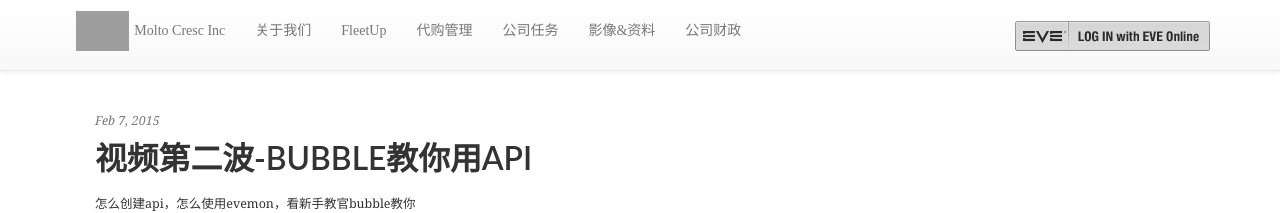
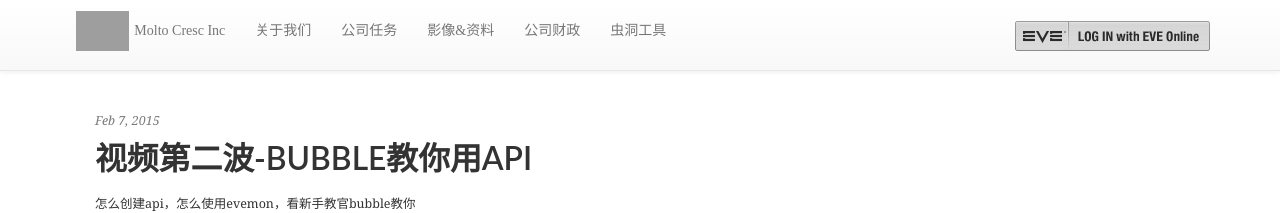
Before and after one commit to zhang98722/zhang98722.github.io, a Jekyll site: the page built from index.html, in a window 1280 px wide. Shown: the top 213 px of the page. Built offline with Jekyll 4.4.1, drawn with Linux system fonts in a browser that asks for light colours; the list of posts is cut into pages by our own code; comment, search, counter and statistics services are not loaded; grey boxes are pictures that could not be loaded.

Commit message:
Update header.html

```diff
--- a/_includes/header.html
+++ b/_includes/header.html
@@ -3,7 +3,7 @@
             <nav class="collapse navbar-collapse bs-navbar-collapse" role="navigation">
                <ul class="nav navbar-nav navbar">
                 <li>
-                        <a href="http://mocri.shadowsong.cn/" id="brand">
+                    <a href="/" id="brand">
                         <img style="margin-top: -5px;padding: 5px;" src="https://image.eveonline.com/Corporation/98355458_32.png" class="navbar-brand">
                         Molto Cresc Inc
                     </a>
@@ -12,19 +12,30 @@
                     <a href="http://blog.mocri.shadowsong.cn/%E5%BD%B1%E5%83%8F&%E8%B5%84%E6%96%99/2014/11/09/about-us/">关于我们</a>
                 </li>
                 <li>
-                        <a href="http://mocri.shadowsong.cn/">FleetUp</a>
-                    </li>
-                    <li>
-                        <a href="http://mocri.shadowsong.cn/shopCar/">代购管理</a>
-                    </li>
-                     <li>
-                        <a href="http://blog.mocri.shadowsong.cn/doc&vedio/2015/01/16/corporation-mission/">公司任务</a>
+                    <a href="http://blog.mocri.shadowsong.cn/doc&amp;vedio/2015/01/16/corporation-mission/">公司任务</a>
                 </li>
                 <li>
                     <a href="http://blog.mocri.shadowsong.cn/">影像&amp;资料</a>
                 </li>
                 <li>
                     <a href="https://docs.baihui.com/sheet/published.do?rid=mxpis00fe06ab45de4ae48500c5b154025615">公司财政</a>
+                </li>
+                <li class="dropdown">
+                    <a href="javascript:void(0)" class="dropdown-toggle" data-toggle="dropdown" aria-expanded="false">虫洞工具</a>
+                    <ul class="dropdown-menu">
+                        <li>
+                            <a href="/fleetUp/">FleetUp</a>
+                        </li>
+                        <li>
+                            <a href="/shopCar/">代购管理</a>
+                        </li>
+                        <li>
+                            <a href="/location/">成员定位</a>
+                        </li>
+                        <li>
+                            <a href="/whSystem/">虫洞查询</a>
+                        </li>
+                    </ul>
                 </li>
             </ul>
                 <ul class="nav navbar-nav navbar-right">
```
Lines whose indentation alone changed are shown as unchanged.
